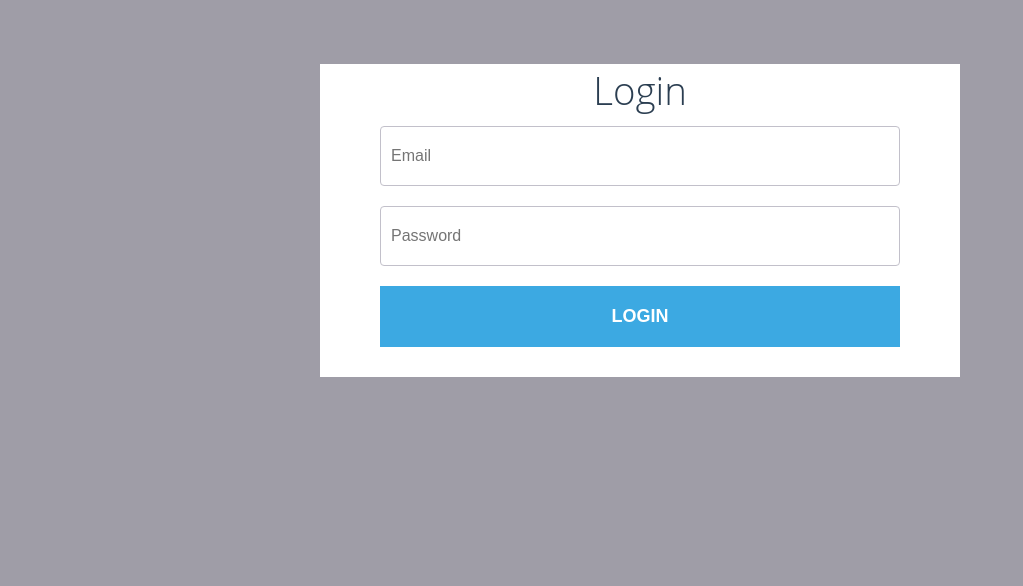
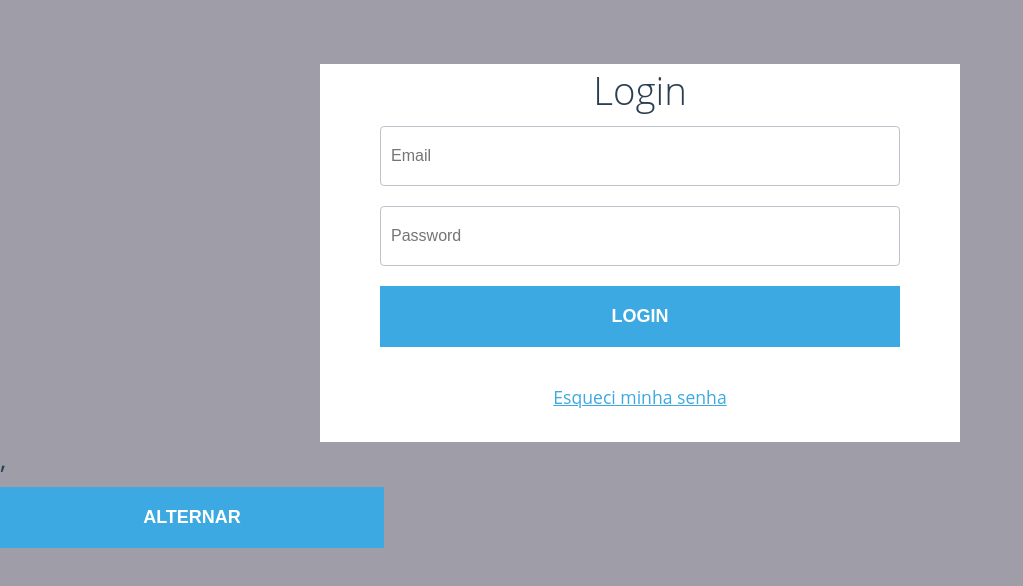
Before and after one commit to WilMartins258/petcare, a React (Create React App) app in the folder client/: page / in a window 1280 px wide. Shown: the top 586 px of the page, without its empty margins (0-1023 px from the left). Built offline with nearby package versions, Linux system fonts and the light colour scheme.

Commit message:
feat: entrega 01 protótipo evolutivo

```diff
--- a/client/src/App.css
+++ b/client/src/App.css
@@ -1,8 +1,33 @@
-.div-form {
+#div-bit {
+  text-align: center;
+  align-items: center;
+  align-content: center;
+}
+
+#btn {
+  border: none;
+  display: block;
+  background-color: #3ca9e2;
+  color: #fff;
+  font-weight: bold;
+  text-transform: uppercase;
+  cursor: pointer;
+  -webkit-transition: all 0.2s ease;
+  transition: all 0.2s ease;
+  font-size: 18px;
+  position: relative;
+  display: inline-block;
+  cursor: pointer;
+  text-align: center;
+  margin-bottom: 30px;
+  margin-top: 10px;
+  width: 30%;
+  padding: 20px;
+}
+
+/* .div-form {
   background-color: white;
   max-width: 50%;
-  /* align-items: center; */
-  /* text-align: center; */
   margin: auto;
   margin-top: 5%;
 }
@@ -109,4 +134,4 @@ input[type="email"]:focus {
   background-color: #329dd5;
   -webkit-transition: all 0.2s ease;
   transition: all 0.2s ease;
-}
+} */
--- a/client/src/App.js
+++ b/client/src/App.js
@@ -1,11 +1,43 @@
 import './reset.css';
 import './App.css';
-import Login from './pages/login/Login.js';
+import Login from './pages/login/Login';
+import Register from './pages/register/Register';
+
+import { useState } from "react";
+
+
 
 function App() {
+
+  const alternar = () => {
+    // console.log('chamou o alternar');
+    // console.log('component1:: ', component);
+    if (component === 0){
+      setComponent(1);
+    } else if (component === 1) {
+      setComponent(0);
+    }
+    // console.log('component2:: ', component);
+  }
+
+  const [component, setComponent] = useState(0);
+
+  const retornaPagina = () => {
+    if (component === 0) {
+      return <Login/>
+    } else {
+      return <Register/>
+    }
+  }
+
   return (
     <div className="App">
-      <Login />
+      {retornaPagina()},
+      <div id='div_btn'>
+        <button id='btn' onClick={alternar}>
+          Alternar
+        </button>
+      </div>
     </div>
   );
 }
--- a/client/src/pages/login/Login.css
+++ b/client/src/pages/login/Login.css
@@ -1,3 +1,10 @@
+#forgot_password {
+  text-align: center;
+  align-items: center;
+  align-content: center;
+  padding-bottom: 30px;
+}
+
 .div-form {
   background-color: white;
   max-width: 50%;
@@ -52,6 +59,7 @@ a:active:hover {
 
 .login-form {
   padding: 0 60px;
+  /* padding-bottom: 30px; */
 }
 
 input {
--- a/client/src/pages/login/Login.js
+++ b/client/src/pages/login/Login.js
@@ -88,6 +88,11 @@ function Login() {
               <button
                 className='btn-login'
                 onClick={(e) => handleLogin(e)} >Login</button>
+              <p id='forgot_password'>
+                <a href="#">
+                  Esqueci minha senha
+                </a>
+              </p>
             </form>
           </header>
         </div>
--- a/client/src/pages/register/Register.css
+++ b/client/src/pages/register/Register.css
@@ -5,6 +5,22 @@
   /* text-align: center; */
   margin: auto;
   margin-top: 5%;
+}
+
+a {
+  font-size: 1.1rem;
+}
+
+#forgot_password {
+  text-align: center;
+  align-items: center;
+  align-content: center;
+}
+
+#resposta-div {
+  text-align: center;
+  align-items: center;
+  align-content: center;
 }
 
 body {
--- a/client/src/pages/register/Register.js
+++ b/client/src/pages/register/Register.js
@@ -67,15 +67,21 @@ function Register() {
         console.log({register});
 
         if (register.status === 200){
+          setResposta(register.data.msg);
           console.log('deu certo?');
-          // console.log('');
         } else {
-          console.log('Deu errado?')
+          console.log('Algo deu errado')
         }
 
-        // console.log({register});
+        // if (register.data.status) {
+        //   setResposta('Usuário cadastrado com sucesso!');
+        // } else {
+        //   setResposta(register.data.msg);
+        // }
+
+
+
         // console.log('\n\n\n\n');
-        setResposta('');
       }
       exibeResposta();
     };
@@ -113,14 +119,16 @@ function Register() {
                 placeholder="Celular"
               />
               <input
-                type='password'
+                // type='password'
+                type='text'
                 name='input_password'
                 id='input_password'
                 onChange={ocultaResposta}
                 placeholder='Senha'
               />
               <input
-                type='password'
+                // type='password'
+                type='text'
                 name='input_password_confirm'
                 id='input_password_confirm'
                 onChange={ocultaResposta}
@@ -129,8 +137,8 @@ function Register() {
                 <p id="resposta"
                   style={{
                     display: 'none',
-                  textAlign: 'auto',
-                  textAlignLast: 'center',
+                    // textAlign: 'auto',
+                    // textAlignLast: 'center',
                     // marginLeft: '35%',
                     fontSize: '15px',
                     color: 'red'
@@ -140,6 +148,11 @@ function Register() {
               <button
                 className='btn_register'
                 onClick={(e) => handleRegister(e)}>Cadastrar-se</button>
+              <p id='forgot_password'>
+                <a href="#">
+                  Esqueci minha senha
+                </a>
+              </p>
             </form>
           </header>
         </div>
```
Also changed, not shown: 2 other files (tests, documents, lock files or other folders). Lines whose indentation alone changed are shown as unchanged.
